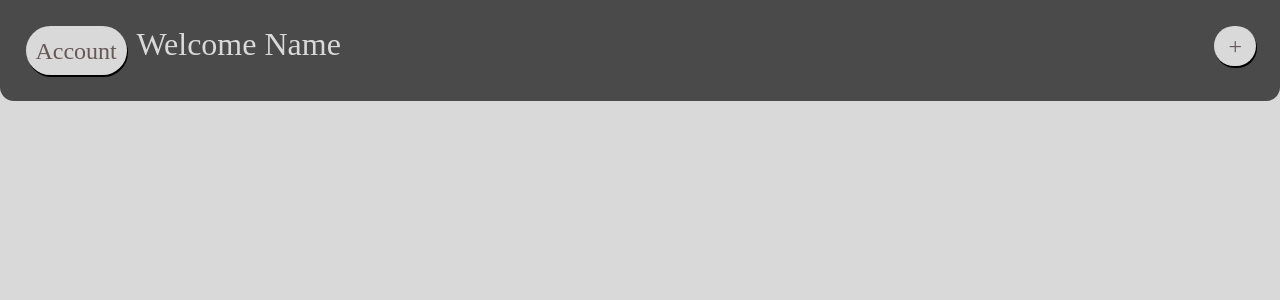
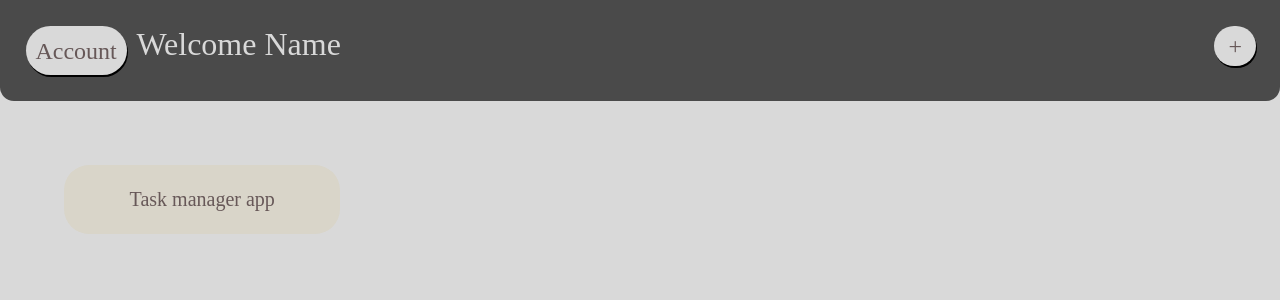
Before and after one commit to calebvweich/Full-Stack_To-Do_App, a React (Create React App) app in the folder task-site/: page / in a window 1280 px wide. Shown: the top 300 px of the page. Built offline with nearby package versions, Linux system fonts and the light colour scheme.

Commit message:
Started work on Tasks

```diff
--- a/task-site/src/App.css
+++ b/task-site/src/App.css
@@ -5,7 +5,6 @@
   font-family: 'Roboto Serif';
 }
 .appHeader {
-  width: 96%;
   padding: 2%;
   background: #4A4A4A;
   border-radius: 0px 0px 14px 14px;
@@ -21,3 +20,6 @@
   font-size: 32px;
   color: #D9D9D9;
 }
+.taskArea {
+  padding: 5%;
+}
--- a/task-site/src/App.js
+++ b/task-site/src/App.js
@@ -1,5 +1,6 @@
 import './App.css';
 import Button from './Components/Button/Button';
+import Task from './Components/Task/Task';
 
 function App() {
   return (
@@ -13,6 +14,9 @@ function App() {
           <Button content={"+"} />
         </div>
       </header>
+      <div className="taskArea">
+        <Task taskName={"Task manager app"}/>
+      </div>
     </div>
   );
 }
--- /dev/null
+++ b/task-site/src/Components/Task/Task.css
@@ -0,0 +1,13 @@
+.taskContainer {
+  width: 20%;
+  min-width: 200px;
+  height: fit-content;
+  padding: 2%;
+  background: #D9D5C9;
+  border-radius: 25px;
+}
+.taskName {
+  font-size: 20px;
+  color: #675858;
+  text-align: center;
+}
--- /dev/null
+++ b/task-site/src/Components/Task/Task.js
@@ -0,0 +1,9 @@
+import "./Task.css"
+
+export default function Task({taskName, taskSteps}) {
+  return(
+    <div className="taskContainer">
+      <div className="taskName">{taskName}</div>
+    </div>
+  )
+}
```
